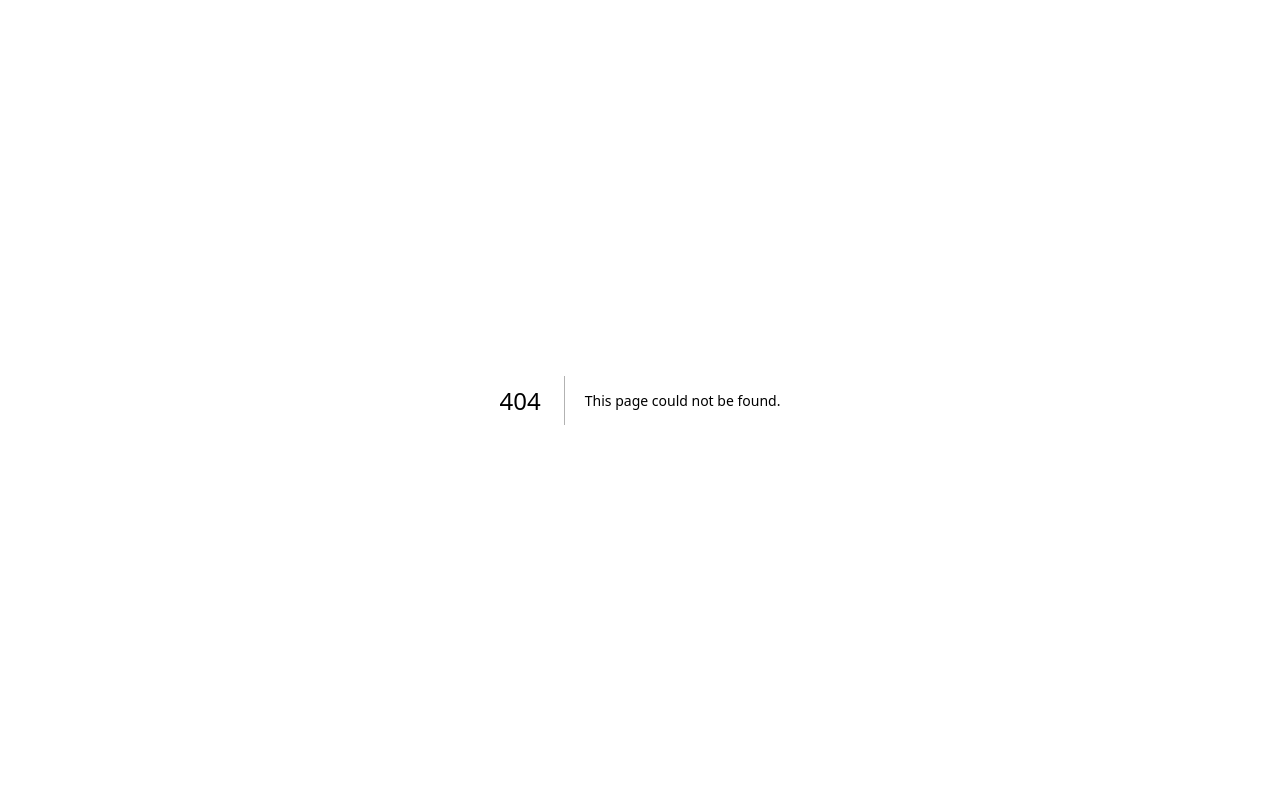
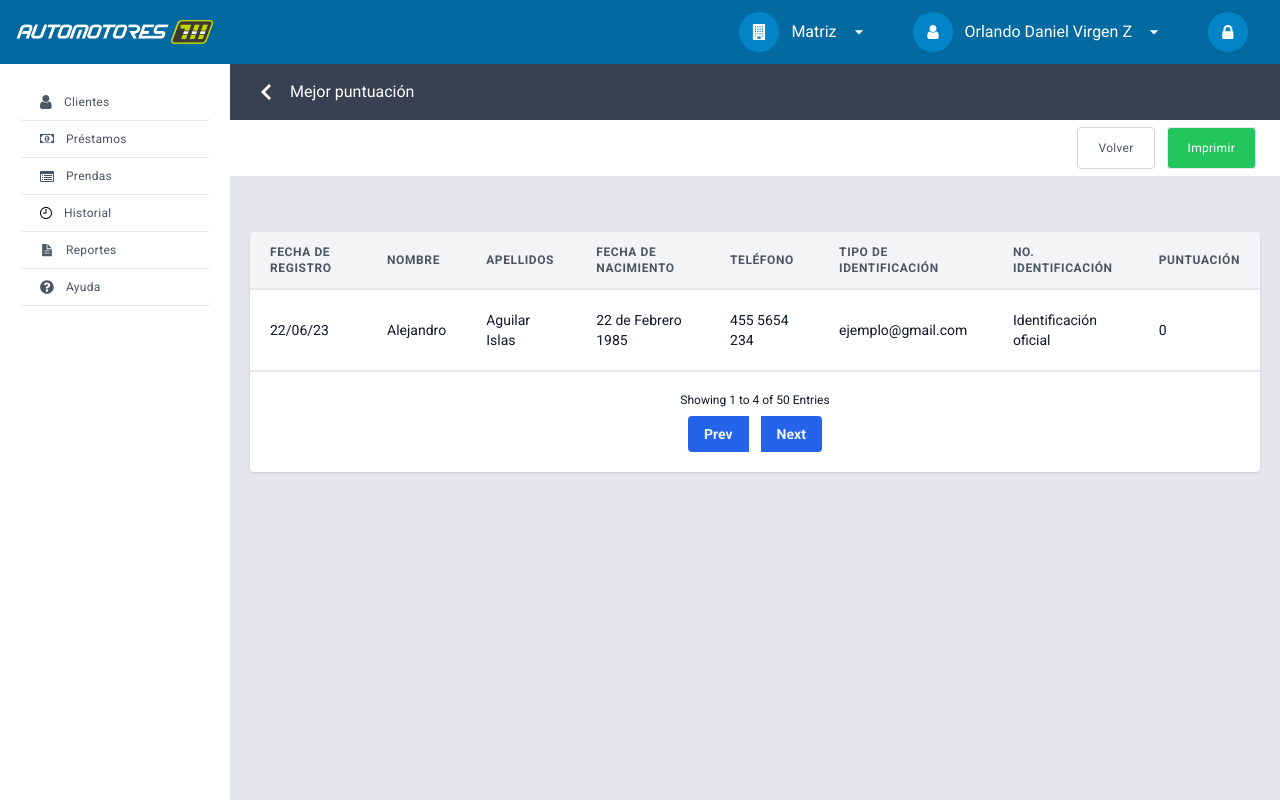
Before and after one commit to karen-nino/711-automotores, a Next.js app: page /pages/reportes/clientes/mejor-puntuacion in a window 1280 px wide. Before the commit this address had no page. Built offline with nearby package versions, Linux system fonts and the light colour scheme.

Commit message:
mejor puntuación

```diff
--- /dev/null
+++ b/app/pages/reportes/clientes/mejor-puntuacion/page.js
@@ -0,0 +1,170 @@
+import React from 'react'
+import { Topbar, Sidebar } from '@/app/layouts/dashboard'
+import Link from 'next/link'
+
+const MejorPuntuacion = () => {
+  return (
+    <div>
+       <div className='flex flex-col'>
+
+<div className="grid h-screen grid-cols-[230px,1fr,1fr,1fr,1fr,1fr] grid-rows-[1fr,1fr] overflow-hidden">
+
+    <section className="col-span-6">
+        <Topbar />
+    </section>
+
+    <section className="col-span-1 row-start-2">
+        <Sidebar />
+    </section>
+
+    <section className="col-span-5 row-start-2">
+        <div className='h-screen overflow-auto bg-gray-200'>
+
+            <article className='flex items-center pl-6 text-base text-white bg-gray-700 h-14'>
+                <Link href="../../reportes" className='mr-3'>
+                    <svg xmlns="http://www.w3.org/2000/svg" width="24" height="24" viewBox="0 0 24 24" className='cursor-pointer fill-white hover:fill-gray-400'>
+                        <path fill-rule="evenodd" clip-rule="evenodd" d="M15 20L7 12L15 4L17 6L11 12L17 18L15 20Z" />
+                    </svg>
+                </Link>
+                <span>Mejor puntuación</span>
+            </article>
+
+            <article className='flex items-center justify-end gap-3 pr-6 text-base bg-white h-14'>
+                <Link href="#" className='block px-5 py-3 text-xs tracking-wide text-gray-600 bg-white border border-b border-gray-300 rounded cursor-pointer text-gray active:bg-gray-300'>
+                    <div className='flex justify-center'>
+                        <span className='text-center'>Volver</span>
+                    </div>
+                </Link>
+                <Link href="#" className='block px-5 py-3 text-xs tracking-wide text-white bg-green-500 border rounded cursor-pointer active:bg-green-600'>
+                    <div className='flex justify-center'>
+                        <span className='text-center'>Imprimir</span>
+                    </div>
+                </Link>
+            </article>
+
+            <section className='mx-5 mt-10 mb-44'>
+
+                <div class="-mx-4 sm:-mx-8 px-4 sm:px-8 py-4 overflow-x-auto">
+                    <div class="inline-block min-w-full shadow rounded overflow-hidden">
+                        <table class="min-w-full leading-normal">
+                            <thead>
+                                <tr>
+                                    <th
+                                        class="px-5 py-3 border-b-2 border-gray-200 bg-gray-100 text-left text-xs font-semibold text-gray-600 uppercase tracking-wider">
+                                        Fecha de registro
+                                    </th>
+                                    <th
+                                        class="px-5 py-3 border-b-2 border-gray-200 bg-gray-100 text-left text-xs font-semibold text-gray-600 uppercase tracking-wider">
+                                        Nombre
+                                    </th>
+                                    <th
+                                        class="px-5 py-3 border-b-2 border-gray-200 bg-gray-100 text-left text-xs font-semibold text-gray-600 uppercase tracking-wider">
+                                        Apellidos
+                                    </th>
+                                    <th
+                                        class="px-5 py-3 border-b-2 border-gray-200 bg-gray-100 text-left text-xs font-semibold text-gray-600 uppercase tracking-wider">
+                                        Fecha de Nacimiento
+                                    </th>
+                                    <th
+                                        class="px-5 py-3 border-b-2 border-gray-200 bg-gray-100 text-left text-xs font-semibold text-gray-600 uppercase tracking-wider">
+                                        Teléfono
+                                    </th>
+                                    <th
+                                        class="px-5 py-3 border-b-2 border-gray-200 bg-gray-100 text-left text-xs font-semibold text-gray-600 uppercase tracking-wider">
+                                        Tipo de identificación
+                                    </th>
+                                    <th
+                                        class="px-5 py-3 border-b-2 border-gray-200 bg-gray-100 text-left text-xs font-semibold text-gray-600 uppercase tracking-wider">
+                                        No. identificación
+                                    </th>
+                                    <th
+                                        class="px-5 py-3 border-b-2 border-gray-200 bg-gray-100 text-left text-xs font-semibold text-gray-600 uppercase tracking-wider">
+                                        Puntuación
+                                    </th>
+                                </tr>
+                            </thead>
+                            <tbody>
+                                <tr>
+                                    <td class="px-5 py-5 border-b border-gray-200 bg-white text-sm">
+                                        <div class="flex items-center">
+
+                                                <p class="text-gray-900 whitespace-no-wrap">
+                                                    22/06/23
+                                                </p>
+
+                                        </div>
+                                    </td>
+                                    <td class="px-5 py-5 border-b border-gray-200 bg-white text-sm">
+                                        <p class="text-gray-900 whitespace-no-wrap">
+                                            Alejandro
+                                        </p>
+                                    </td>
+                                    <td class="px-5 py-5 border-b border-gray-200 bg-white text-sm">
+                                        <p class="text-gray-900 whitespace-no-wrap">
+                                            Aguilar Islas
+                                        </p>
+                                    </td>
+                                    <td class="px-5 py-5 border-b border-gray-200 bg-white text-sm">
+                                        <p class="text-gray-900 whitespace-no-wrap">
+                                           22 de Febrero 1985
+                                        </p>
+                                    </td>
+                                    <td class="px-5 py-5 border-b border-gray-200 bg-white text-sm">
+                                        <p class="text-gray-900 whitespace-no-wrap">
+                                           455 5654 234
+                                        </p>
+                                    </td>
+                                    <td class="px-5 py-5 border-b border-gray-200 bg-white text-sm">
+                                        <p class="text-gray-900 whitespace-no-wrap">
+                                           ejemplo@gmail.com
+                                        </p>
+                                    </td>
+                                    <td class="px-5 py-5 border-b border-gray-200 bg-white text-sm">
+                                        <p class="text-gray-900 whitespace-no-wrap">
+                                           Identificación oficial
+                                        </p>
+                                    </td>
+                                    <td class="px-5 py-5 border-b border-gray-200 bg-white text-sm">
+                                        <p class="text-gray-900 whitespace-no-wrap">
+                                           0
+                                        </p>
+                                    </td>
+
+                                </tr>
+                            </tbody>
+                        </table>
+                        <div
+                            class="px-5 py-5 bg-white border-t flex flex-col xs:flex-row items-center xs:justify-between">
+                            <span class="text-xs xs:text-sm text-gray-900">
+                                Showing 1 to 4 of 50 Entries
+                            </span>
+                            <div class="inline-flex mt-2 xs:mt-0">
+                                <button
+                                    class="text-sm text-blue-50 transition duration-150 hover:bg-blue-500 bg-blue-600 font-semibold py-2 px-4 rounded-l">
+                                    Prev
+                                </button>
+                                &nbsp; &nbsp;
+                                <button
+                                    class="text-sm text-blue-50 transition duration-150 hover:bg-blue-500 bg-blue-600 font-semibold py-2 px-4 rounded-r">
+                                    Next
+                                </button>
+                            </div>
+                        </div>
+                    </div>
+                </div>
+
+            </section>
+
+        </div>
+    </section>
+
+</div>
+
+</div>
+
+
+    </div>
+  )
+}
+
+export default MejorPuntuacion
--- a/app/pages/reportes/page.js
+++ b/app/pages/reportes/page.js
@@ -51,7 +51,7 @@ const Reportes = () => {
                                         <p className='font-bold text-gray-500'>Por orden alfabético</p>
                                     </Link>
 
-                                    <Link href="#" className='flex items-center justify-center w-56 text-center bg-white border-2 border-gray-300 border-solid h-28'>
+                                    <Link href="./reportes/clientes/mejor-puntuacion" className='flex items-center justify-center w-56 text-center bg-white border-2 border-gray-300 border-solid h-28'>
                                         <p className='font-bold text-gray-500'>Por mejor puntuación</p>
                                     </Link>
 
```
